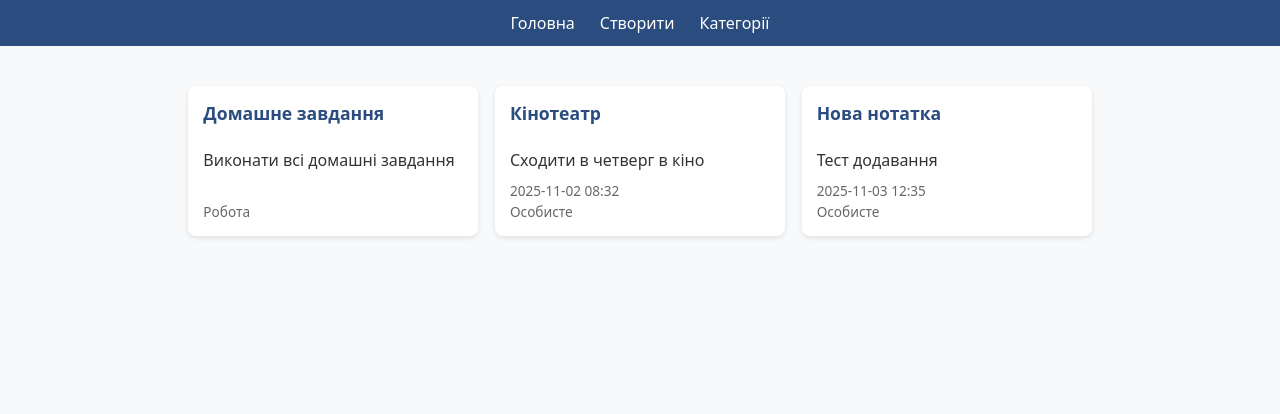
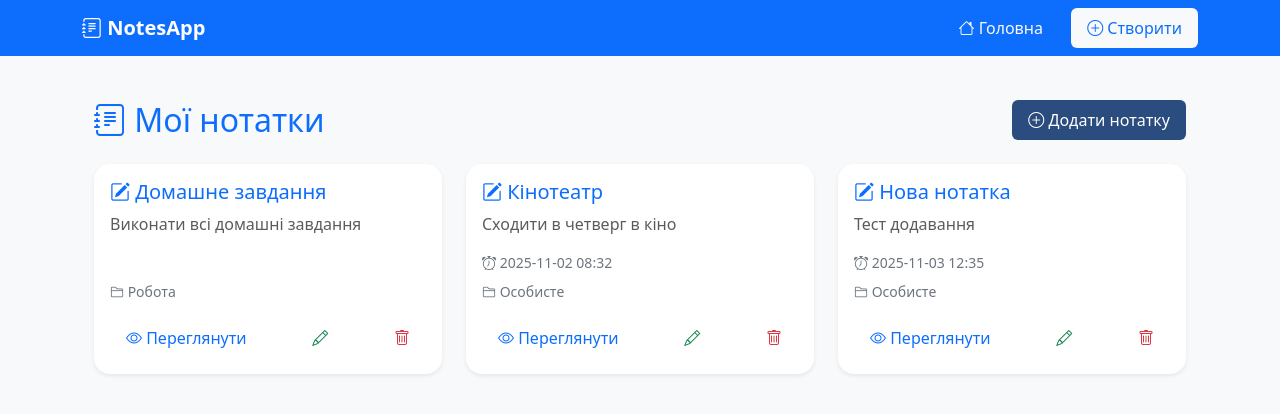
Before and after one commit to podolyanyn/podolyanyn-python_group_3_homeworks, a Django app: page / in a window 1280 px wide. Shown: the top 414 px of the page. Run offline with Django 5.2, Linux system fonts and the light colour scheme; data comes from the database, SQL or seed files in the repository; both versions use the stored data as it was after the commit.

Commit message:
lesson_43

```diff
--- a/Eugene/DjangoProject/notes_app/templates/notes_app/index.html
+++ b/Eugene/DjangoProject/notes_app/templates/notes_app/index.html
@@ -1,22 +1,63 @@
 {% extends 'notes_app/layout.html' %}
-
-{% block title %}Нотатки{% endblock %}
+{% block title %}Мої нотатки{% endblock %}
 
 {% block body %}
-<div class="notes-container">
-    {% for note in notes %}
-    <div class="note">
-        <h2 class="note-title"><a href="{% url 'note_detail' note.pk %}">{{ note.title }}</a></h2>
-        <p class="note-text">{{ note.text }}</p>
-        <div class="note-meta">
-            {% if note.reminder %}
-                <span>{{ note.reminder|date:"Y-m-d H:i" }}</span>
-            {% endif %}
-            <span>{{ note.category.title }}</span>
+<div class="container">
+  <div class="d-flex justify-content-between align-items-center mb-4">
+    <h2 class="text-primary mb-0">
+      <i class="bi bi-journal-text"></i> Мої нотатки
+    </h2>
+    <a href="{% url 'create_note' %}" class="btn btn-primary">
+      <i class="bi bi-plus-circle"></i> Додати нотатку
+    </a>
+  </div>
+
+  {% if notes %}
+    <div class="row g-4">
+      {% for note in notes %}
+        <div class="col-12 col-sm-6 col-lg-4">
+          <div class="card h-100 shadow-sm border-0 rounded-4">
+            <div class="card-body d-flex flex-column">
+              <h5 class="card-title text-primary mb-2">
+                <i class="bi bi-pencil-square"></i> {{ note.title }}
+              </h5>
+              <p class="card-text flex-grow-1 text-muted">
+                {{ note.text|truncatewords:20 }}
+              </p>
+
+              {% if note.reminder %}
+                <p class="text-secondary small mb-2">
+                  <i class="bi bi-alarm"></i> {{ note.reminder|date:"Y-m-d H:i" }}
+                </p>
+              {% endif %}
+
+              {% if note.category %}
+                <p class="text-secondary small mb-3">
+                  <i class="bi bi-folder2"></i> {{ note.category.title }}
+                </p>
+              {% endif %}
+
+              <div class="mt-auto d-flex justify-content-between">
+                <a href="{% url 'note_detail' note.pk %}" class="btn btn-outline-primary btn-sm">
+                  <i class="bi bi-eye"></i> Переглянути
+                </a>
+                <a href="{% url 'note_update' note.pk %}" class="btn btn-outline-success btn-sm">
+                  <i class="bi bi-pencil"></i>
+                </a>
+                <a href="{% url 'note_delete' note.pk %}" class="btn btn-outline-danger btn-sm">
+                  <i class="bi bi-trash"></i>
+                </a>
+              </div>
+            </div>
+          </div>
         </div>
+      {% endfor %}
     </div>
-    {% empty %}
-    <p class="no-notes">Немає нотаток.</p>
-    {% endfor %}
+  {% else %}
+    <div class="alert alert-info text-center mt-4">
+      <i class="bi bi-info-circle"></i> У вас ще немає нотаток.
+      <a href="{% url 'create_note' %}" class="alert-link">Створіть першу!</a>
+    </div>
+  {% endif %}
 </div>
 {% endblock %}
--- a/Eugene/DjangoProject/notes_app/templates/notes_app/layout.html
+++ b/Eugene/DjangoProject/notes_app/templates/notes_app/layout.html
@@ -4,19 +4,32 @@
 <head>
     <meta charset="UTF-8">
     <title>{% block title %}{% endblock %}</title>
+
+    <link href="https://cdn.jsdelivr.net/npm/bootstrap@5.3.3/dist/css/bootstrap.min.css" rel="stylesheet">
+    <link href="https://cdn.jsdelivr.net/npm/bootstrap-icons@1.11.3/font/bootstrap-icons.css" rel="stylesheet">
     <link rel="stylesheet" href="{% static 'notes_app/css/style.css' %}">
 </head>
-<body>
-    <header class="header">
-        <nav class="nav">
-            <a href="{% url 'index' %}" class="nav-link">Головна</a>
-            <a href="{% url 'create_note' %}" class="nav-link">Створити</a>
-            <a href="#" class="nav-link">Категорії</a>
-        </nav>
-    </header>
+<body class="bg-light">
 
-    <main class="main">
+    <nav class="navbar navbar-expand-lg navbar-dark bg-primary mb-4">
+      <div class="container">
+        <a class="navbar-brand fw-bold" href="{% url 'index' %}">
+          <i class="bi bi-journal-text"></i> NotesApp
+        </a>
+        <div>
+          <a href="{% url 'index' %}" class="btn btn-outline-light me-2">
+            <i class="bi bi-house"></i> Головна
+          </a>
+          <a href="{% url 'create_note' %}" class="btn btn-light text-primary">
+            <i class="bi bi-plus-circle"></i> Створити
+          </a>
+        </div>
+      </div>
+    </nav>
+
+    <main class="container">
         {% block body %}{% endblock %}
     </main>
+
 </body>
 </html>
```
Also changed, not shown: Eugene/DjangoProject/notes_app/templates/notes_app/create_note.html (+19 -10 lines), Eugene/DjangoProject/notes_app/templates/notes_app/detail.html (+21 -14 lines), Eugene/DjangoProject/notes_app/templates/notes_app/update.html (+20 -11 lines), Eugene/DjangoProject/notes_project/settings.py (+8 -0 lines), Eugene/DjangoProject/db.sqlite3.
